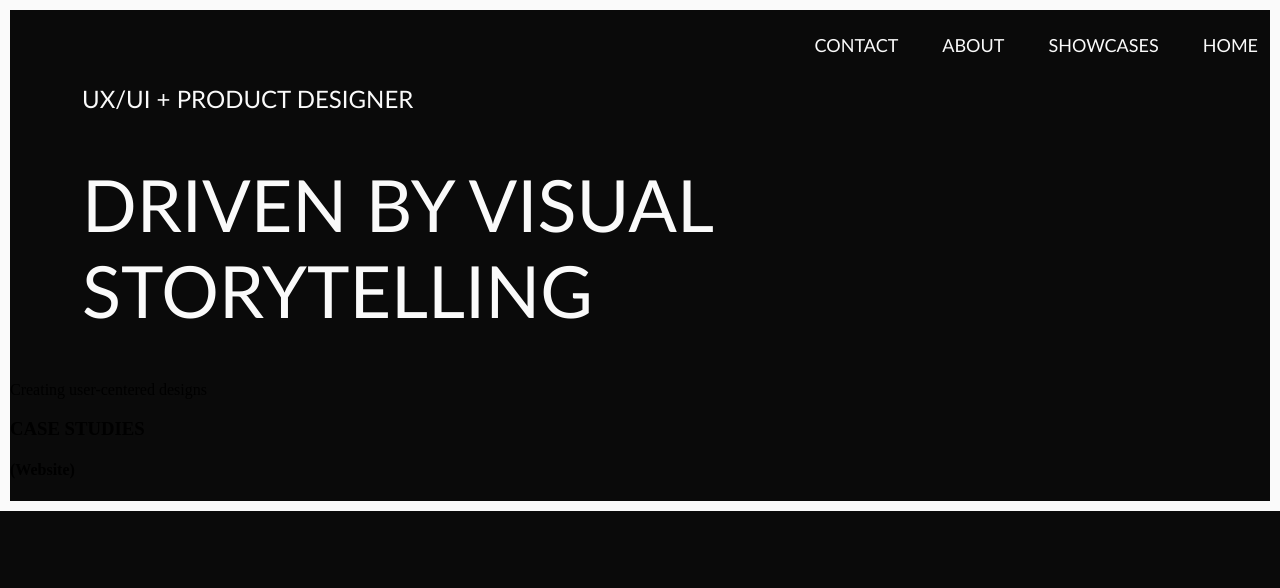
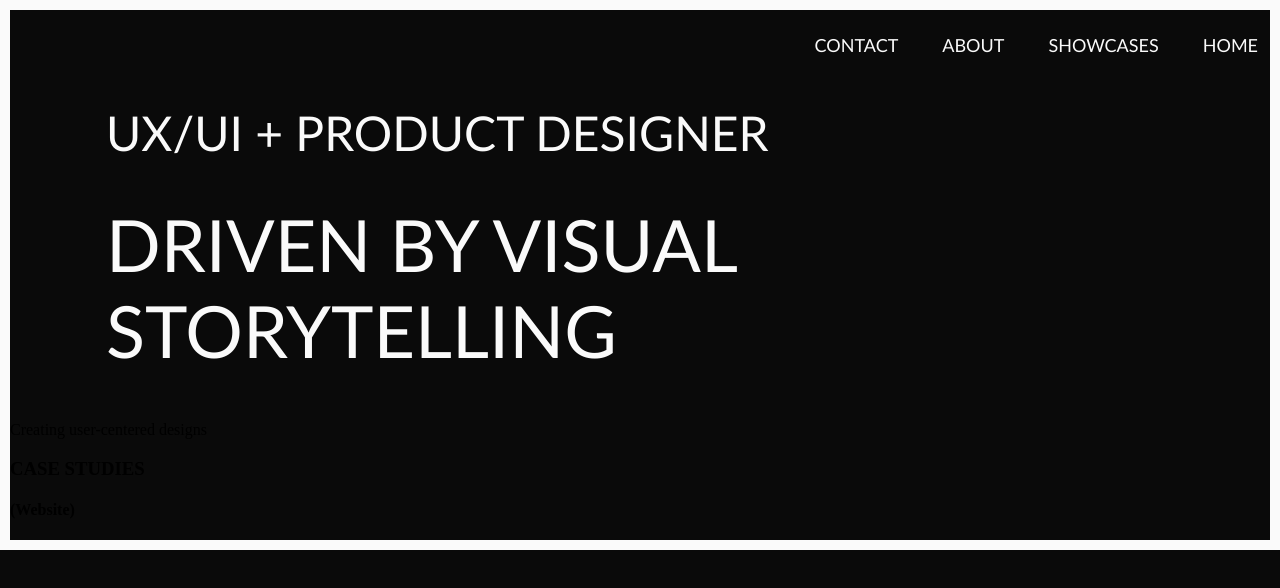
Before and after one commit to Valerie-Valencia/Valerie-Valencia.github.io, a plain HTML site: page index.html in a window 1280 px wide. Drawn offline with Linux system fonts and the light colour scheme.

Commit message:
Updated heading format.

```diff
--- a/index.html
+++ b/index.html
@@ -38,13 +38,15 @@
             font-family: "Calibri", sans-serif;
             font-size: 72px;
             font-weight: 300;
-            margin-left: 72px;
+            margin-left: 96px;
+            margin-top: 0;
         }
         h2{
             color: #fafafa;
             font-family: "Calibri", sans-serif;
+            font-size: 48px;
             font-weight: 300;
-            margin-left: 72px;
+            margin-left: 96px;
         }
     </style>
     <body>
```
